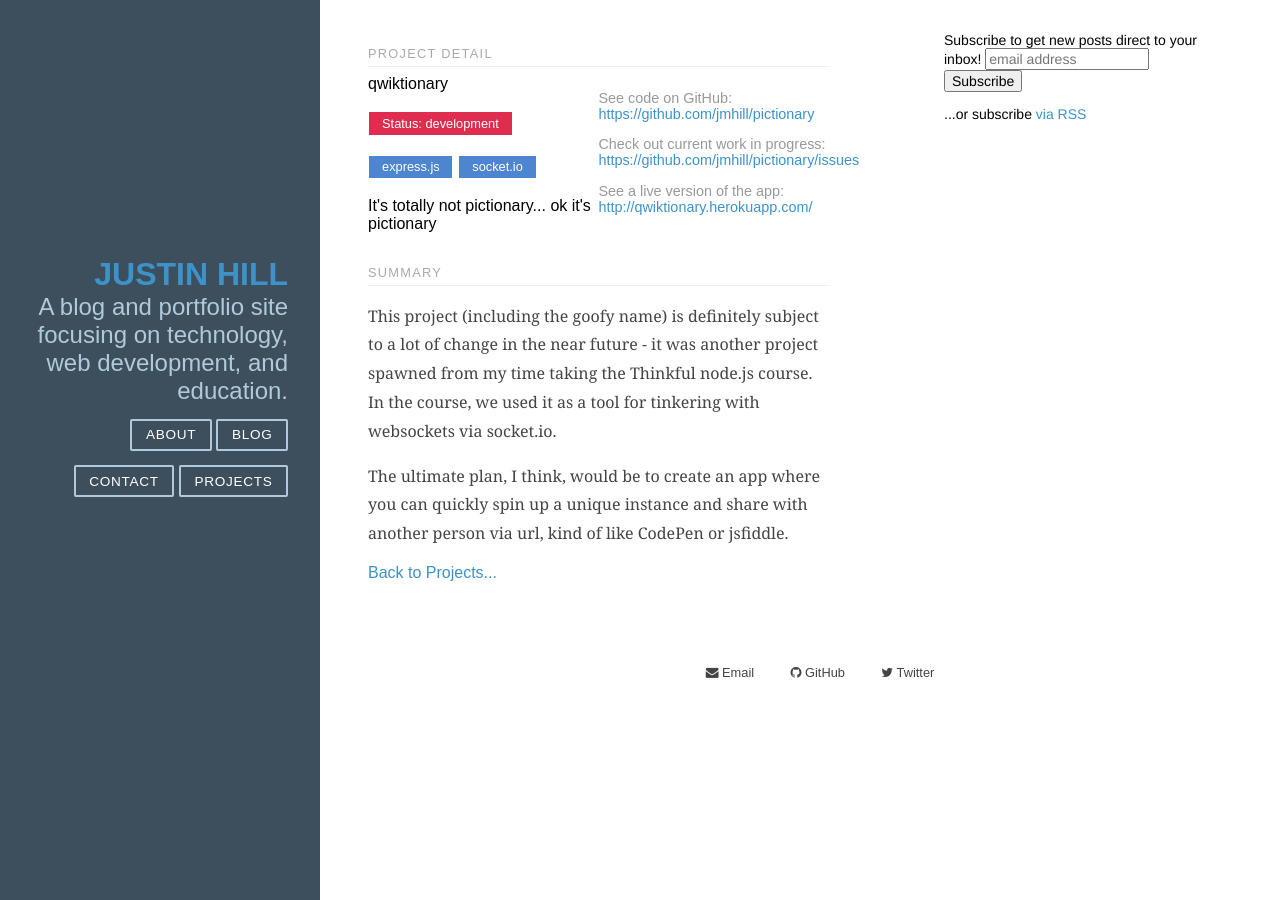
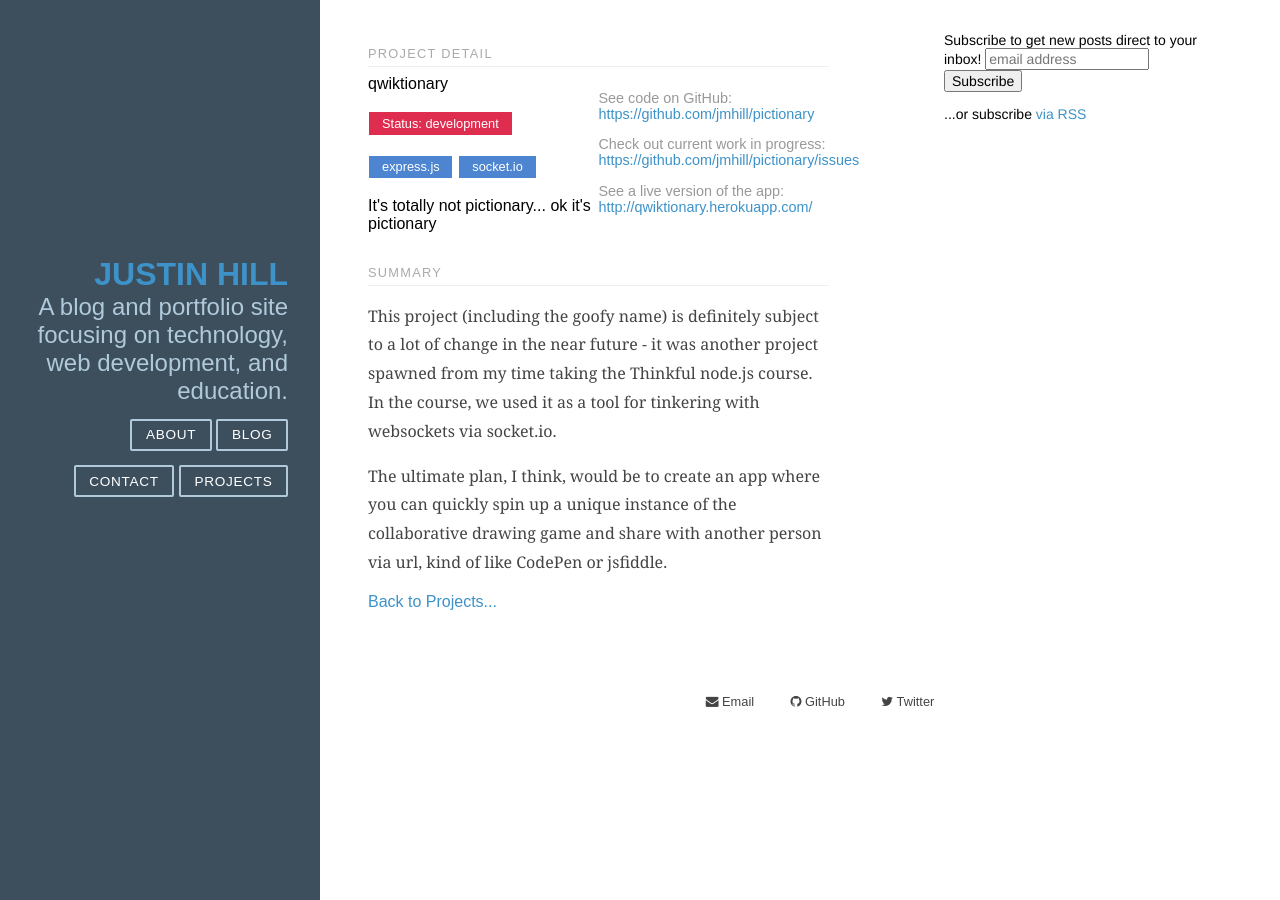
Before and after one commit to JMHill/JMHill.github.io, a Jekyll site: the page built from _projects/sketch-n-share.md, in a window 1280 px wide. Built offline with Jekyll 4.4.1, drawn with Linux system fonts in a browser that asks for light colours; comment, search, counter and statistics services are not loaded.

Commit message:
Update qwiktionary description

```diff
--- a/_projects/sketch-n-share.md
+++ b/_projects/sketch-n-share.md
@@ -5,4 +5,4 @@ priority: 1
 ---
 This project (including the goofy name) is definitely subject to a lot of change in the near future - it was another project spawned from my time taking the Thinkful node.js course. In the course, we used it as a tool for tinkering with websockets via socket.io.
 
-The ultimate plan, I think, would be to create an app where you can quickly spin up a unique instance and share with another person via url, kind of like CodePen or jsfiddle.
+The ultimate plan, I think, would be to create an app where you can quickly spin up a unique instance of the collaborative drawing game and share with another person via url, kind of like CodePen or jsfiddle.
```
